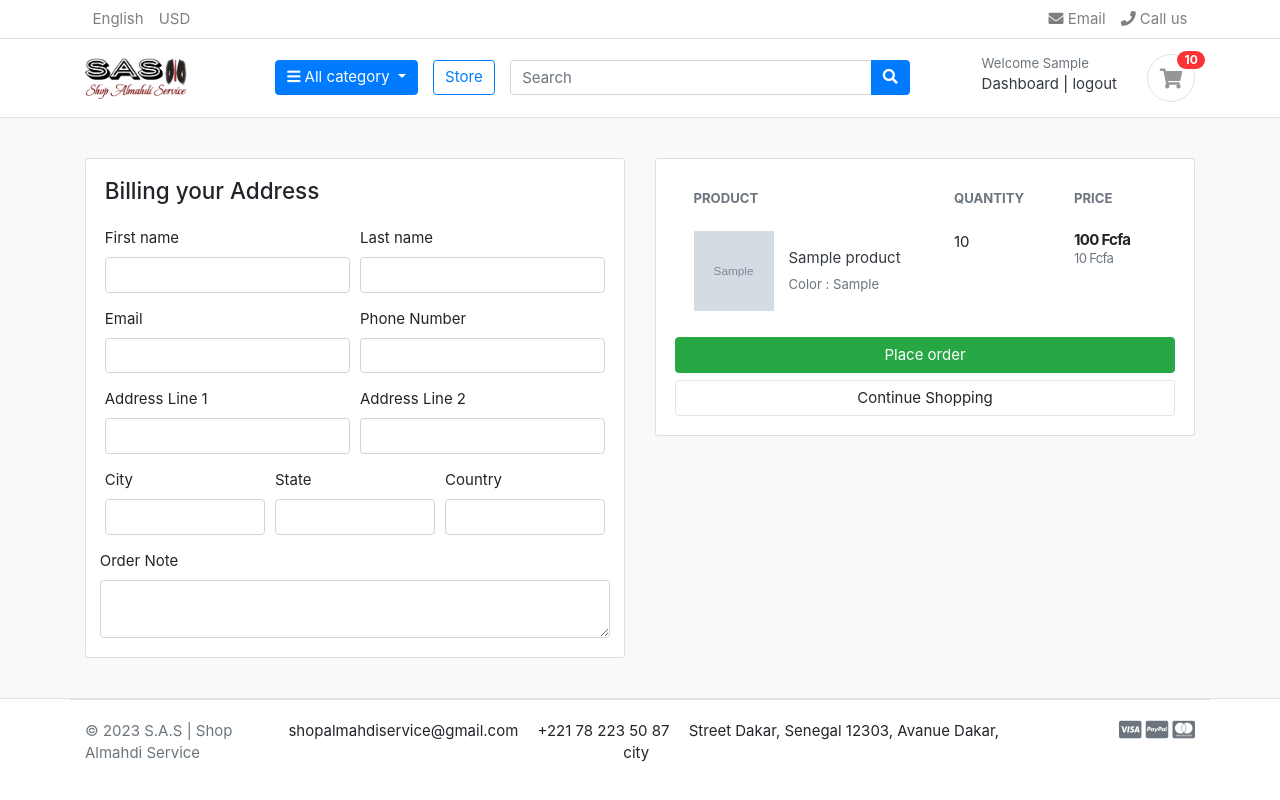
After one commit to Cheikhsadibou/E-Shop, a Django app: page /cart/checkout/ in a window 1280 px wide. The commit adds this page. Run offline with Django 4.2, Linux system fonts and the light colour scheme; a user stored in the database is signed in; tables that the repository leaves empty hold one stand-in row (values such as "Sample post"); grey boxes marked "Sample" are stand-in pictures; some libraries are stand-ins or nearby versions; some web fonts are replaced.

Commit message:
Handled cart and checkout page for logged in users

```diff
--- a/carts/context_processors.py
+++ b/carts/context_processors.py
@@ -8,7 +8,10 @@ def counter(request):
   else:
     try:
       cart = Cart.objects.filter(cart_id=_cart_id(request))
-      cart_items = CartItem.objects.all().filter(cart=cart[:1])
+      if request.user.is_authenticated:
+          cart_items = CartItem.objects.all().filter(user=request.user)
+      else:
+          cart_items = CartItem.objects.all().filter(cart=cart[:1])
       for cart_item in cart_items:
         cart_count += cart_item.quantity
     except Cart.DoesNotExist:
--- a/carts/models.py
+++ b/carts/models.py
@@ -1,4 +1,5 @@
 from django.db import models
+from account.models import Account
 from store.models import Product, Variation
 
 # Create your models here.
@@ -16,9 +17,10 @@ class Cart(models.Model):
 
 
 class CartItem(models.Model):
+  user = models.ForeignKey(Account, on_delete=models.Case, null=True)
   product = models.ForeignKey(Product, on_delete=models.CASCADE)
   variations = models.ManyToManyField(Variation, blank=True)
-  cart = models.ForeignKey(Cart, on_delete=models.CASCADE)
+  cart = models.ForeignKey(Cart, on_delete=models.CASCADE, null=True)
   quantity = models.IntegerField()
   is_active = models.BooleanField(default=True)
 
--- a/carts/urls.py
+++ b/carts/urls.py
@@ -6,4 +6,6 @@ urlpatterns = [
     path('add_cart/<int:product_id>', views.add_cart, name='add_cart'),
     path('remove_cart/<int:product_id>/<int:cart_item_id>', views.remove_cart, name='remove_cart'),
     path('delete_cart_item/<int:product_id>/<int:cart_item_id>', views.delete_cart_item, name='delete_cart_item'),
+
+    path('checkout/', views.checkout, name='checkout'),
 ]
--- a/carts/views.py
+++ b/carts/views.py
@@ -2,8 +2,7 @@ from django.shortcuts import render, redirect, get_object_or_404
 from carts.models import Cart, CartItem
 from django.core.exceptions import ObjectDoesNotExist
 from store.models import Product, Variation
-from django.http import HttpResponse
-from django.db.models import Q
+from django.contrib.auth.decorators import login_required
 # Create your views here.
 
 def _cart_id(request):
@@ -13,92 +12,153 @@ def _cart_id(request):
   return cart
 
 def add_cart(request, product_id):
+    current_user = request.user
     product = Product.objects.get(id=product_id) # get the product
-    product_variation = []
-    if request.method == 'POST':
-      for item in request.POST:
-          key = item
-          value = request.POST[key]
+    # if the user is authenticated
+    if current_user.is_authenticated:
+      product_variation = []
+      if request.method == 'POST':
+        for item in request.POST:
+            key = item
+            value = request.POST[key]
 
-          try:
-              variation = Variation.objects.get(product=product, variation_category__iexact=key, variation_value__iexact=value)
-              product_variation.append(variation)
-          except:
-              pass
+            try:
+                variation = Variation.objects.get(product=product, variation_category__iexact=key, variation_value__iexact=value)
+                product_variation.append(variation)
+            except:
+                pass
 
+      is_cart_item_exist = CartItem.objects.filter(product=product, user=current_user).exists()
 
-    try:
-      cart = Cart.objects.get(cart_id=_cart_id(request)) # get the cart using the cart_id present inthe session
-    except Cart.DoesNotExist:
-      cart = Cart.objects.create(
-        cart_id =_cart_id(request)
-      )
+      if is_cart_item_exist:
+        cart_item = CartItem.objects.filter(product=product, user=current_user)
+        exi_var_list = []
+        id = []
+        for item in cart_item:
+          existing_variation = item.variations.all()
+          exi_var_list.append(list(existing_variation))
+          # product_variation.reverse()
+          id.append(item.id)
 
-    cart.save()
+        if product_variation in exi_var_list:
+            # increase the cart item quantity
 
-    is_cart_item_exist = CartItem.objects.filter(product=product, cart=cart).exists()
-
-    if is_cart_item_exist:
-      cart_item = CartItem.objects.filter(product=product, cart=cart)
-      # existing variation -> database
-      #current variation -> product variation
-      # item_id -> database
-
-      exi_var_list = []
-      id = []
-      for item in cart_item:
-        existing_variation = item.variations.all()
-        exi_var_list.append(list(existing_variation))
-        # product_variation.reverse()
-        id.append(item.id)
-
-      print(exi_var_list)
-
-      if product_variation in exi_var_list:
-          # increase the cart item quantity
-
-          index = exi_var_list.index(product_variation)
-          item_id = id[index]
-          item = CartItem.objects.get(product=product, id=item_id)
-          item.quantity += 1
+            index = exi_var_list.index(product_variation)
+            item_id = id[index]
+            item = CartItem.objects.get(product=product, id=item_id)
+            item.quantity += 1
+            item.save()
+        else:
+          item = CartItem.objects.create(product=product, quantity=1, user=current_user)
+          if len(product_variation) > 0:
+              item.variations.clear()
+              item.variations.add(*product_variation)
+        # cart_item.quantity += 1
           item.save()
       else:
-        item = CartItem.objects.create(product=product, quantity=1, cart=cart)
-        if len(product_variation) > 0:
-            item.variations.clear()
-            item.variations.add(*product_variation)
-      # cart_item.quantity += 1
-        item.save()
+        cart_item = CartItem.objects.create(
+          product = product,
+          quantity = 1,
+          user = current_user,
+        )
+        if len (product_variation) > 0:
+            cart_item.variations.clear()
+            cart_item.variations.add(*product_variation)
+        cart_item.save()
+      return redirect('cart')
+    # If the user is not authenticated
     else:
-      cart_item = CartItem.objects.create(
-        product = product,
-        quantity = 1,
-        cart = cart,
-      )
-      if len (product_variation) > 0:
-          cart_item.variations.clear()
-          cart_item.variations.add(*product_variation)
-      cart_item.save()
-    return redirect('cart')
+        product_variation = []
+        if request.method == 'POST':
+          for item in request.POST:
+              key = item
+              value = request.POST[key]
+
+              try:
+                  variation = Variation.objects.get(product=product, variation_category__iexact=key, variation_value__iexact=value)
+                  product_variation.append(variation)
+              except:
+                  pass
+
+        try:
+          cart = Cart.objects.get(cart_id=_cart_id(request)) # get the cart using the cart_id present inthe session
+        except Cart.DoesNotExist:
+          cart = Cart.objects.create(
+            cart_id =_cart_id(request)
+          )
+
+        cart.save()
+
+        is_cart_item_exist = CartItem.objects.filter(product=product, cart=cart).exists()
+
+        if is_cart_item_exist:
+          cart_item = CartItem.objects.filter(product=product, cart=cart)
+          # existing variation -> database
+          #current variation -> product variation
+          # item_id -> database
+
+          exi_var_list = []
+          id = []
+          for item in cart_item:
+            existing_variation = item.variations.all()
+            exi_var_list.append(list(existing_variation))
+            # product_variation.reverse()
+            id.append(item.id)
+
+          print(exi_var_list)
+
+          if product_variation in exi_var_list:
+              # increase the cart item quantity
+
+              index = exi_var_list.index(product_variation)
+              item_id = id[index]
+              item = CartItem.objects.get(product=product, id=item_id)
+              item.quantity += 1
+              item.save()
+          else:
+            item = CartItem.objects.create(product=product, quantity=1, cart=cart)
+            if len(product_variation) > 0:
+                item.variations.clear()
+                item.variations.add(*product_variation)
+          # cart_item.quantity += 1
+            item.save()
+        else:
+          cart_item = CartItem.objects.create(
+            product = product,
+            quantity = 1,
+            cart = cart,
+          )
+          if len (product_variation) > 0:
+              cart_item.variations.clear()
+              cart_item.variations.add(*product_variation)
+          cart_item.save()
+        return redirect('cart')
 
 def remove_cart(request, product_id, cart_item_id):
-    cart = Cart.objects.get(cart_id=_cart_id(request))
+
     product = get_object_or_404(Product, id=product_id)
     try:
-      cart_item = CartItem.objects.get(product=product, cart=cart, id=cart_item_id)
-      if cart_item.quantity > 1:
-        cart_item.quantity -= 1
-        cart_item.save()
-      else:
-        cart_item.delete()
+        if request.user.is_authenticated:
+            cart_item = CartItem.objects.get(product=product, user=request.user, id=cart_item_id)
+        else:
+            cart = Cart.objects.get(cart_id=_cart_id(request))
+            cart_item = CartItem.objects.get(product=product, cart=cart, id=cart_item_id)
+        if cart_item.quantity > 1:
+          cart_item.quantity -= 1
+          cart_item.save()
+        else:
+          cart_item.delete()
     except:
-      pass
+        pass
     return redirect('cart')
 
 def delete_cart_item(request, product_id, cart_item_id):
-    cart = Cart.objects.get(cart_id=_cart_id(request))
     product = get_object_or_404(Product, id=product_id)
-    cart_item = CartItem.objects.get(product=product, cart=cart, id=cart_item_id  )
+    if request.user.is_authenticated:
+        cart_item = CartItem.objects.get(product=product, user=request.user, id=cart_item_id  )
+    else:
+        cart = Cart.objects.get(cart_id=_cart_id(request))
+        cart_item = CartItem.objects.get(product=product, cart=cart, id=cart_item_id  )
     cart_item.delete()
     return redirect('cart')
 
@@ -106,8 +166,11 @@ def cart(request, total=0, quantity=0, cart_items=None):
     try:
         tax = 0
         total_final = 0
-        cart = Cart.objects.get(cart_id=_cart_id(request))
-        cart_items = CartItem.objects.filter(cart=cart, is_active=True)
+        if request.user.is_authenticated:
+            cart_items = CartItem.objects.filter(user=request.user, is_active=True)
+        else:
+          cart = Cart.objects.get(cart_id=_cart_id(request))
+          cart_items = CartItem.objects.filter(cart=cart, is_active=True)
         for cart_item in cart_items:
             total += (cart_item.product.price * cart_item.quantity)
             quantity += cart_item.quantity
@@ -125,3 +188,30 @@ def cart(request, total=0, quantity=0, cart_items=None):
     }
 
     return render(request, 'store/cart.html', context)
+
+@login_required(login_url='login')
+def checkout(request, total=0, quantity=0, cart_items=None):
+    try:
+        tax = 0
+        total_final = 0
+        if request.user.is_authenticated:
+            cart_items = CartItem.objects.filter(user=request.user, is_active=True)
+        else:
+          cart = Cart.objects.get(cart_id=_cart_id(request))
+          cart_items = CartItem.objects.filter(cart=cart, is_active=True)
+        for cart_item in cart_items:
+            total += (cart_item.product.price * cart_item.quantity)
+            quantity += cart_item.quantity
+        tax = (0.5 * total)/100
+        total_final = total + tax
+    except ObjectDoesNotExist:
+        pass # Just ignore
+
+    context = {
+      'total': total,
+      'quantity': quantity,
+      'cart_items': cart_items,
+      'tax' : tax,
+      'total_final' : total_final
+    }
+    return render(request, 'store/checkout.html', context)
--- a/templates/includes/footer.html
+++ b/templates/includes/footer.html
@@ -3,12 +3,12 @@
   <div class="container">
     <section class="footer-bottom border-top row">
       <div class="col-md-2">
-        <p class="text-muted">&copy 2019 Company name</p>
+        <p class="text-muted">&copy 2023 S.A.S | Shop Almahdi Service</p>
       </div>
       <div class="col-md-8 text-md-center">
-        <span class="px-2">info@pixsellz.io</span>
-        <span class="px-2">+879-332-9375</span>
-        <span class="px-2">Street name 123, Avanue abc</span>
+        <span class="px-2">shopalmahdiservice@gmail.com</span>
+        <span class="px-2">+221 78 223 50 87</span>
+        <span class="px-2">Street Dakar, Senegal 12303, Avanue Dakar, city</span>
       </div>
       <div class="col-md-2 text-md-right text-muted">
         <i class="fab fa-lg fa-cc-visa"></i>
--- a/templates/store/cart.html
+++ b/templates/store/cart.html
@@ -103,7 +103,7 @@
         <p class="text-center mb-3">
           <img src="{% static './images/misc/payments.png' %}" height="26">
         </p>
-        <a href="./place-order.html" class="btn btn-primary btn-block"> Checkout </a>
+        <a href="{% url 'checkout' %}" class="btn btn-primary btn-block"> Checkout </a>
         <a href="{% url 'store' %}" class="btn btn-light btn-block">Continue Shopping</a>
       </div> <!-- card-body.// -->
       </div> <!-- card.// -->
--- /dev/null
+++ b/templates/store/checkout.html
@@ -0,0 +1,130 @@
+{% extends "base.html" %}
+{% load static %}
+{% block content %}
+<section class="section-content padding-y bg">
+  <div class="container">
+
+  <!-- ============================ COMPONENT 1 ================================= -->
+
+
+    <div class="row">
+    <aside class="col-lg-6">
+  <div class="card">
+  <div class="card-body">
+    <h4 class="card-title mb-4">Billing your Address </h4>
+    <form action="" method="POST">
+        {% csrf_token %}
+        <div class="form-row">
+            <div class="col form-group">
+                <label for="">First name</label>
+                <input type="text" name="first_name" class="form-control" required>
+            </div>
+            <div class="col form-group">
+                <label for="">Last name</label>
+                <input type="text" name="last_name" class="form-control" required>
+            </div>
+        </div>
+        <div class="form-row">
+            <div class="col form-group">
+                <label for="">Email</label>
+                <input type="email" name="email" class="form-control" required>
+            </div>
+            <div class="col form-group">
+                <label for="">Phone Number</label>
+                <input type="phone" name="last_name" class="form-control" required>
+            </div>
+        </div>
+        <div class="form-row">
+            <div class="col form-group">
+                <label for="">Address Line 1</label>
+                <input type="text" name="address_line_1" class="form-control" required>
+            </div>
+            <div class="col form-group">
+                <label for="">Address Line 2</label>
+                <input type="text" name="address_line_2" class="form-control">
+            </div>
+        </div>
+        <div class="form-row">
+            <div class="col form-group">
+                <label for="">City</label>
+                <input type="text" name="city" class="form-control" required>
+            </div>
+            <div class="col form-group">
+                <label for="">State</label>
+                <input type="text" name="state" class="form-control" required>
+            </div>
+            <div class="col form-group">
+                <label for="">Country</label>
+                <input type="text" name="country" class="form-control" required>
+            </div>
+            </div>
+            <div class="form-row">
+                <label for="">Order Note</label>
+                <textarea name="order_note" rows="2" class="form-control"></textarea>
+            </div>
+
+
+  </div>
+</div> <!-- card.// -->
+
+    </aside> <!-- col.// -->
+    <aside class="col-lg-6">
+
+      <div class="card">
+      <div class="card-body">
+        <table class="table table-borderless table-shopping-cart">
+        <thead class="text-muted">
+        <tr class="small text-uppercase">
+            <th scope="col">Product</th>
+            <th scope="col" width="120">Quantity</th>
+            <th scope="col" width="120">Price</th>
+        </tr>
+    </thead>
+    <tbody>
+
+    {% for cart_item in cart_items %}
+      <tr>
+        <td>
+          <figure class="itemside align-items-center">
+            <div class="aside"><img src="{{ cart_item.product.images.url }}" class="img-sm"></div>
+            <figcaption class="info">
+              <a href="{{cart_item.product.get_url}}" class="title text-dark">{{ cart_item.product.product_name }}</a>
+              <p class="text-muted small">
+                {% if cart_item.variations.all %}
+                  {% for item in cart_item.variations.all %}
+                    {{item.variation_category | capfirst}} : {{item.variation_value | capfirst}} <br>
+                  {% endfor %}
+                {% endif %}
+              </p>
+            </figcaption>
+          </figure>
+        </td>
+        <td>
+          <!-- col.// -->
+                <label for="">{{cart_item.quantity}}</label>
+        </td>
+        <td>
+          <div class="price-wrap">
+            <var class="price"> {{ cart_item.sub_total }} Fcfa</var>
+            <small class="text-muted"> {{ cart_item.product.price }} Fcfa </small>
+          </div> <!-- price-wrap .// -->
+        </td>
+
+      </tr>
+      {% endfor %}
+
+        </tbody>
+        </table>
+
+        <button type="submit" name="submit" class="btn btn-success btn-block"> Place order </button>
+        <a href="{% url 'store' %}" class="btn btn-light btn-block">Continue Shopping</a>
+        </form>
+    </div> <!-- card-body.// -->
+      </div> <!-- card.// -->
+
+    </aside> <!-- col.// -->
+    </div> <!-- row.// -->
+    <!-- ============================ COMPONENT 1 END .// ================================= -->
+    </div> <!-- container .//  -->
+  </section>
+{% endblock content %}
```
Also changed, not shown: account/views.py (+55 -1 lines), carts/migrations/0003_cartitem_user_alter_cartitem_cart.py (added).
